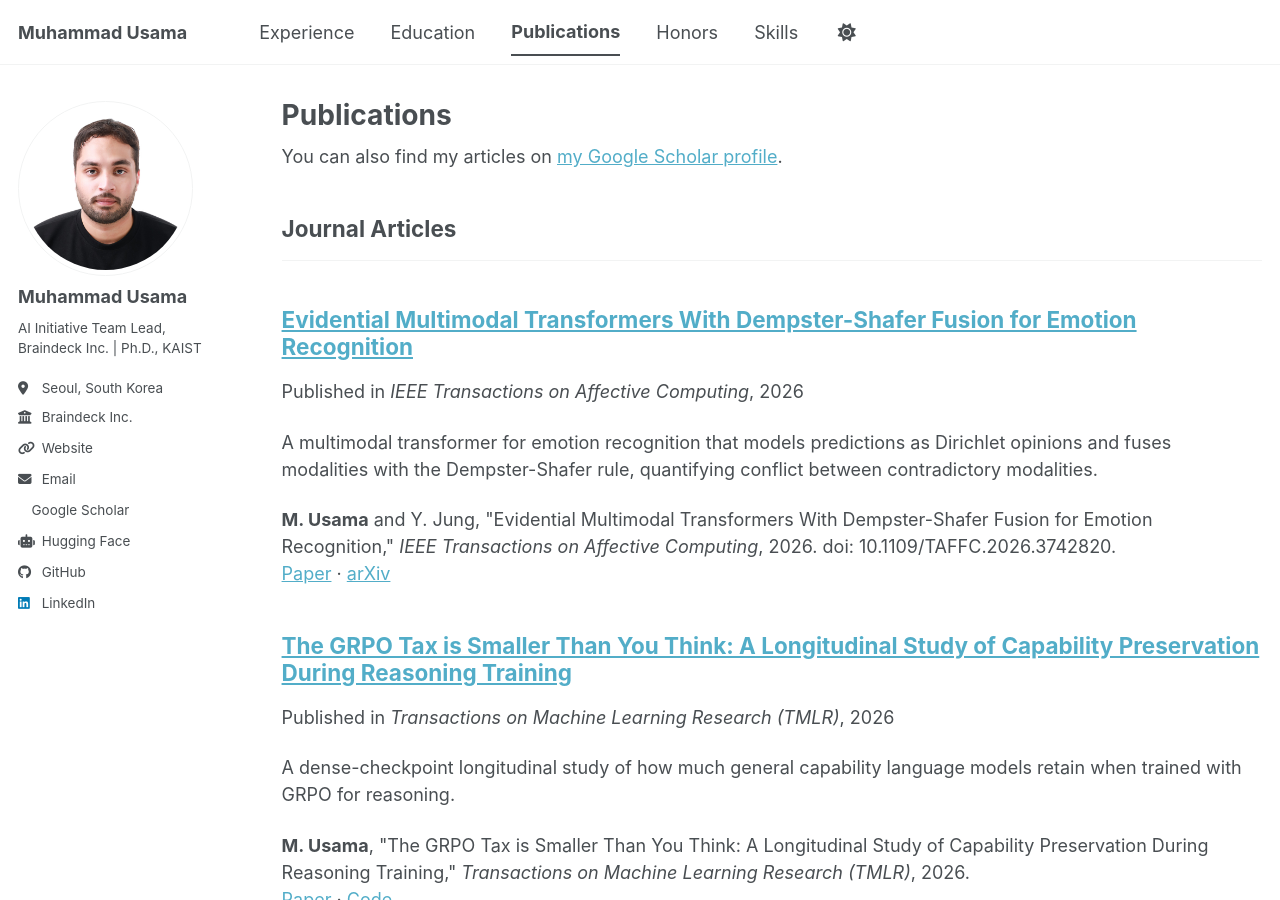
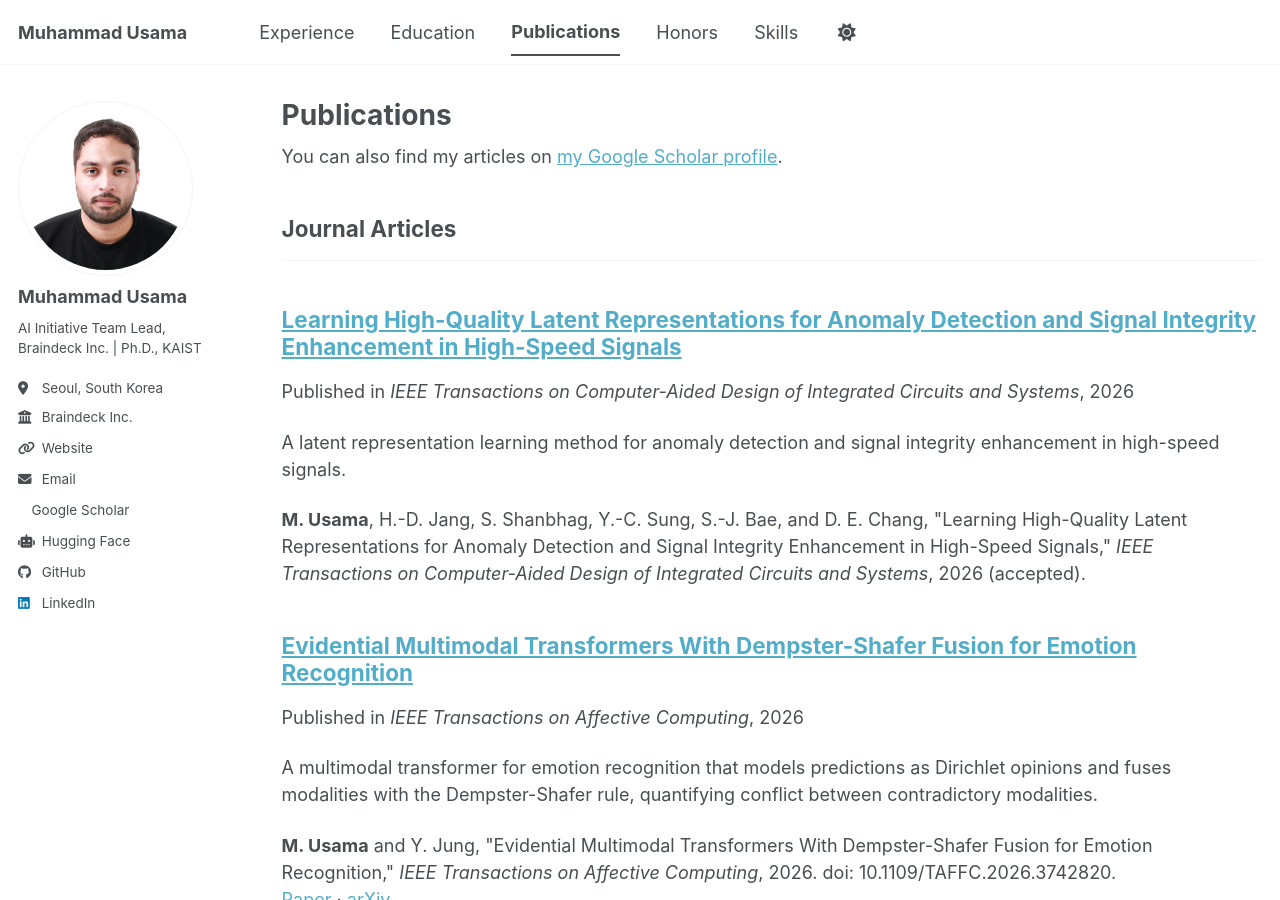
Before and after one commit to Usama1002/Usama1002.github.io, a Jekyll site: the page built from _pages/publications.html, in a window 1280 px wide and 900 px high. Built offline with Jekyll 4.4.1, drawn with Linux system fonts in a browser that asks for light colours; a style sheet for code colours, icons or effects is not loaded; some of the changed text lies outside the part shown.

Commit message:
Learning High-Quality Latent Representations paper accepted in IEEE TCAD: move to journal articles, add news item, rebuild CV PDF

```diff
--- a/_data/news.yml
+++ b/_data/news.yml
@@ -2,6 +2,9 @@
 # `pub` (optional): a publication slug in _publications/. Its paperurl, arxivurl and codeurl
 #   (whichever exist) are shown as [Paper], [arXiv] and [Code] links after the text.
 # `links` (optional): extra links for items that are not publications, as {label, url}.
+- date: "Oct 2026"
+  text: "Paper on [latent representation learning for anomaly detection in high-speed signals](/publication/2026-10-30-latent-representations-signal-integrity) accepted in *IEEE TCAD*."
+  pub: 2026-10-30-latent-representations-signal-integrity
 - date: "Oct 2026"
   text: "Paper on [evidential multimodal emotion recognition with Dempster-Shafer fusion](/publication/2026-10-09-evidential-emotion-recognition) published in *IEEE Transactions on Affective Computing*."
   pub: 2026-10-09-evidential-emotion-recognition
--- /dev/null
+++ b/_publications/2026-10-30-latent-representations-signal-integrity.md
@@ -0,0 +1,12 @@
+---
+title: "Learning High-Quality Latent Representations for Anomaly Detection and Signal Integrity Enhancement in High-Speed Signals"
+collection: publications
+category: manuscripts
+permalink: /publication/2026-10-30-latent-representations-signal-integrity
+redirect_from:
+  - /publication/2025-01-01-latent-representations-signal-integrity
+excerpt: 'A latent representation learning method for anomaly detection and signal integrity enhancement in high-speed signals.'
+date: 2026-10-30
+venue: 'IEEE Transactions on Computer-Aided Design of Integrated Circuits and Systems'
+citation: '<strong>M. Usama</strong>, H.-D. Jang, S. Shanbhag, Y.-C. Sung, S.-J. Bae, and D. E. Chang, &quot;Learning High-Quality Latent Representations for Anomaly Detection and Signal Integrity Enhancement in High-Speed Signals,&quot; <i>IEEE Transactions on Computer-Aided Design of Integrated Circuits and Systems</i>, 2026 (accepted).'
+---
```
Also changed, not shown: _publications/2025-01-01-latent-representations-signal-integrity.md (deleted, +0 -10 lines), 1 other file.
